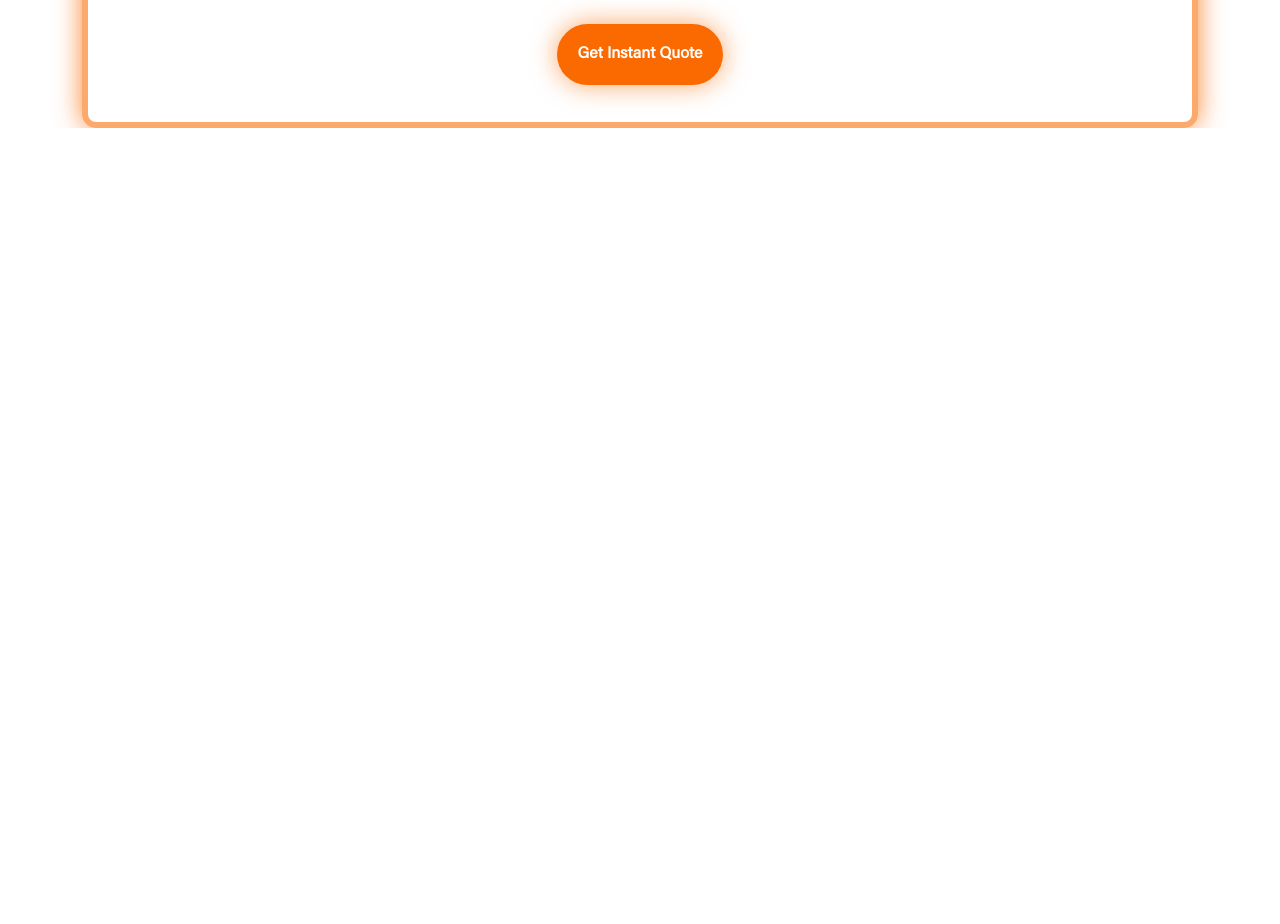
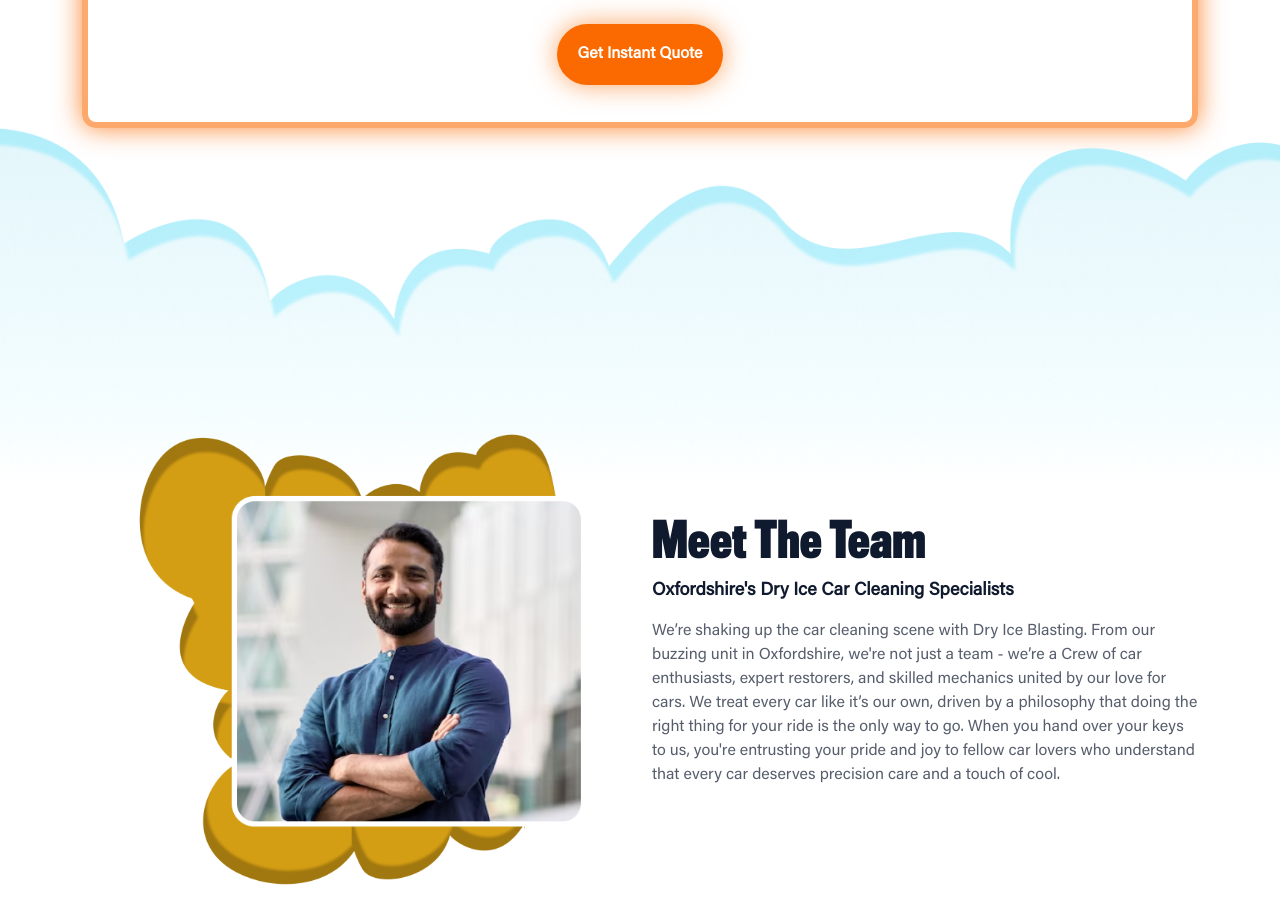
Before and after one commit to rinklepoonia/dry-ice, a React (Create React App) app: page / in a window 1280 px wide. Shown: the part 6240-7164 px from the top of the page. Before the commit the page ends 6368 px from the top, so only its background shows below. Built offline with nearby package versions, Linux system fonts and the light colour scheme.

Commit message:
meet-team-section done

```diff
--- a/src/App.css
+++ b/src/App.css
@@ -419,6 +419,15 @@
   padding: 17px;
 }
 
+/* ===========meet-team=========== */
+.max_W_300 {
+  max-width: 300px;
+}
+
+.mt_140 {
+  margin-top: -140px !important;
+}
+
 @media (max-width:991.99px) {
   .z_6 {
     z-index: 6;
@@ -521,12 +530,20 @@
     margin-top: 40px;
   }
 
+  .mt_194 {
+    margin-top: -194px !important;
+  }
+
   .h_md_954 {
     height: 954px;
   }
 
   .max_w_md_60 {
     max-width: 60px;
+  }
+
+  .max_w_md_461 {
+    max-width: 461px;
   }
 }
 
@@ -583,6 +600,10 @@
 
   .max_w_588 {
     max-width: 588px;
+  }
+
+  .max_w_613 {
+    max-width: 613px;
   }
 
   .max_w_451 {
@@ -662,3 +683,5 @@
     max-width: 1140px !important;
   }
 }
+
+@media (min-width:576px) and (max-width:991.99px) {}
--- a/src/App.js
+++ b/src/App.js
@@ -8,6 +8,7 @@ import WhyChoose from './components/WhyChoose';
 import BehindSection from './components/BehindSection';
 import LetsTalk from './components/LetsTalk';
 import Quote from './components/Quote';
+import Meeteam from './components/Meeteam';
 
 function App() {
   return (
@@ -18,7 +19,8 @@ function App() {
       <WhyChoose />
       <BehindSection />
       <LetsTalk />
-      <Quote/>
+      <Quote />
+      <Meeteam/>
     </div>
   );
 }
--- /dev/null
+++ b/src/components/Meeteam.jsx
@@ -0,0 +1,25 @@
+import React from 'react'
+import TeamImg from '../assets/images/png/teamImg.png'
+import teamTopLayer from '../assets/images/png/team-top-layer.png'
+
+function Meeteam() {
+    return (
+        <div>
+            <img className='w-100' src={teamTopLayer} alt="teamTopLayer" />
+            <div className="container">
+                <div className="row align-items-center mt_128 mt_140">
+                    <div className="col-lg-6 d-flex justify-content-center">
+                        <img className='max_w_md_461 max_W_300 w-100 mt-md-0 mt-5 pt-sm-0 pt-3' src={TeamImg} alt="TeamImg" />
+                    </div>
+                    <div className="col-lg-6">
+                        <h2 className='ff_titling fw-bold text48_2xl lh_lg_57 lh_39 color_blue mb-2'>Meet The Team</h2>
+                        <p className='ff_acmin fw-bold text18_sm lh_21 color_blue mb-lg-3 mb-2'>Oxfordshire's Dry Ice Car Cleaning Specialists</p>
+                        <p className='ff_acmin fw-normal text16_xs lh_24 color_blue opacity_70 max_w_613'>We’re shaking up the car cleaning scene with Dry Ice Blasting. From our buzzing unit in Oxfordshire, we're not just a team - we’re a Crew of car enthusiasts, expert restorers, and skilled mechanics united by our love for cars. We treat every car like it’s our own, driven by a philosophy that doing the right thing for your ride is the only way to go. When you hand over your keys to us, you're entrusting your pride and joy to fellow car lovers who understand that every car deserves precision care and a touch of cool.</p>
+                    </div>
+                </div>
+            </div>
+        </div>
+    )
+}
+
+export default Meeteam
```
Also changed, not shown: src/assets/images/png/team-top-layer.png (added), src/assets/images/png/teamImg.png (added), src/components/LatestWork.jsx (added).
